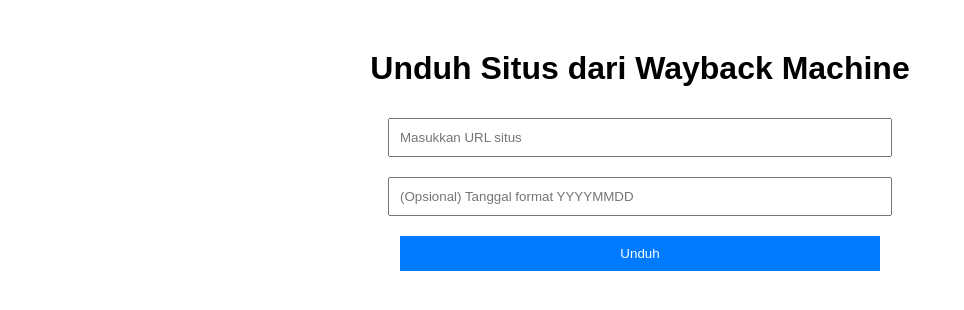
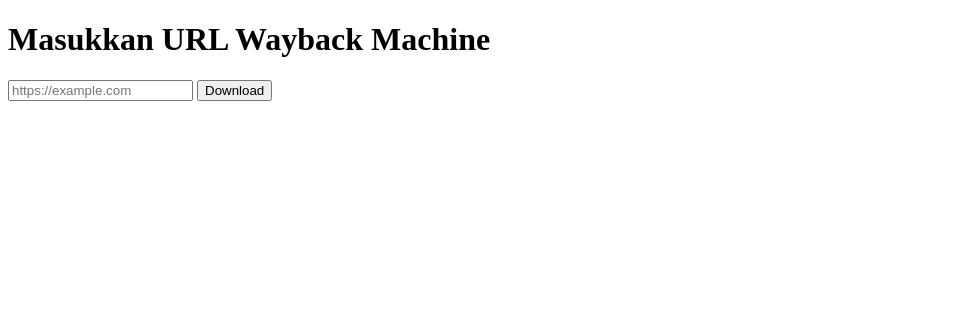
Before and after one commit to Denibotak/archivarix-clone, a plain HTML site: page templates/index.html in a window 1280 px wide. Shown: the whole page, without its empty margins (0-964 px from the left). Drawn offline with Linux system fonts and the light colour scheme.

Commit message:
Update app.py and index.html for Wayback Machine integration

```diff
--- a/templates/index.html
+++ b/templates/index.html
@@ -2,31 +2,12 @@
 <html>
 <head>
     <title>Deni Botak</title>
-    <style>
-        body {
-            font-family: Arial, sans-serif;
-            max-width: 600px;
-            margin: 50px auto;
-            text-align: center;
-        }
-        input, button {
-            padding: 10px;
-            margin: 10px;
-            width: 80%;
-        }
-        button {
-            background-color: #007bff;
-            color: white;
-            border: none;
-        }
-    </style>
 </head>
 <body>
-    <h1>Unduh Situs dari Wayback Machine</h1>
-    <form action="/download" method="post">
-        <input type="text" name="url" placeholder="Masukkan URL situs" required><br>
-        <input type="text" name="tanggal" placeholder="(Opsional) Tanggal format YYYYMMDD"><br>
-        <button type="submit">Unduh</button>
+    <h1>Masukkan URL Wayback Machine</h1>
+    <form method="POST" action="/">
+        <input type="text" name="url" placeholder="https://example.com" required>
+        <button type="submit">Download</button>
     </form>
 </body>
 </html>
```
Also changed, not shown: 1 other file.
